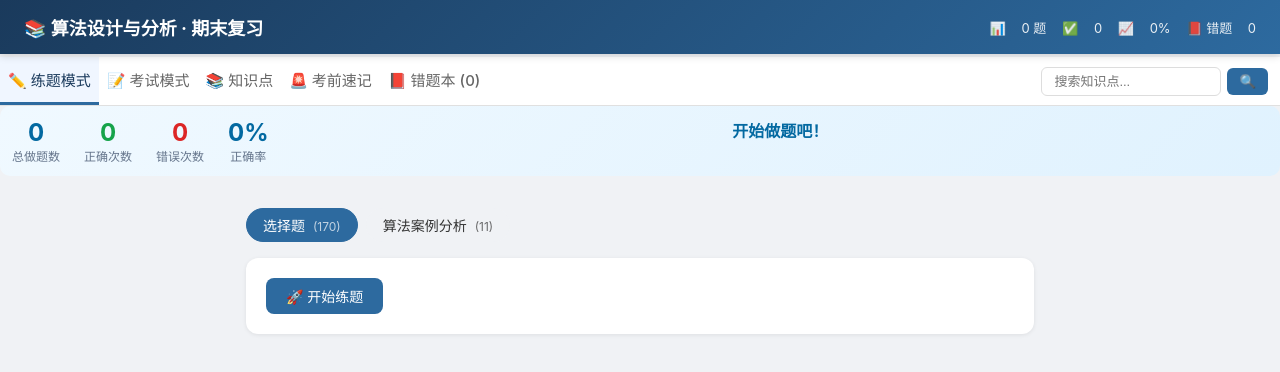
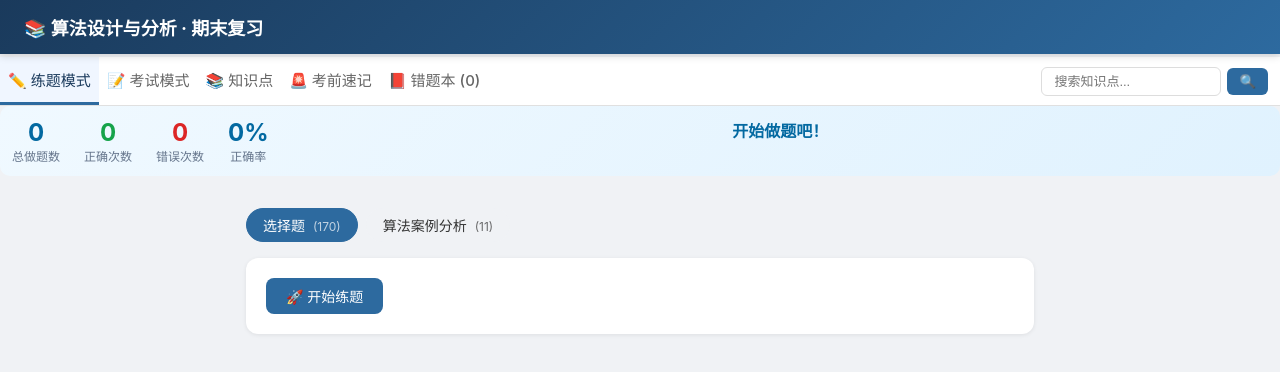
Before and after one commit to foweh/algo-exam-review, a plain HTML site: page 期末复习系统.html in a window 1280 px wide. Drawn offline with Linux system fonts and the light colour scheme.

Commit message:
refactor: 移除导航栏统计信息
- 删除了 navbar 中的 📊 56 题 ✅ 17 📈 30.4% 📕 错题 38
- 精简 updateNavStats() 函数，只保留错题本计数

```diff
--- a/期末复习系统.html
+++ b/期末复习系统.html
@@ -318,12 +318,6 @@ body {
 
 <div class="navbar">
   <h1>📚 算法设计与分析 · 期末复习</h1>
-  <div class="stats" id="navStats">
-    <span>📊 <span id="totalDone">0</span> 题</span>
-    <span>✅ <span id="totalCorrect">0</span></span>
-    <span>📈 <span id="totalRate">0%</span></span>
-    <span>📕 错题 <span id="navWrong">0</span></span>
-  </div>
 </div>
 <div class="loading-bar" id="loadingBar"></div>
 
@@ -1240,15 +1234,6 @@ body {
   }
 
   function updateNavStats() {
-    var totalDone = 0, totalCorrect = 0;
-    Object.values(scoreData).forEach(function(s) {
-      totalDone += (s.done || 0);
-      totalCorrect += (s.correct || 0);
-    });
-    $('totalDone').textContent = totalDone;
-    $('totalCorrect').textContent = totalCorrect;
-    $('totalRate').textContent = totalDone > 0 ? (totalCorrect / totalDone * 100).toFixed(1) + '%' : '0%';
-    $('navWrong').textContent = wrongBook.length;
     $('wrongTabCount').textContent = wrongBook.length;
   }
 
```
